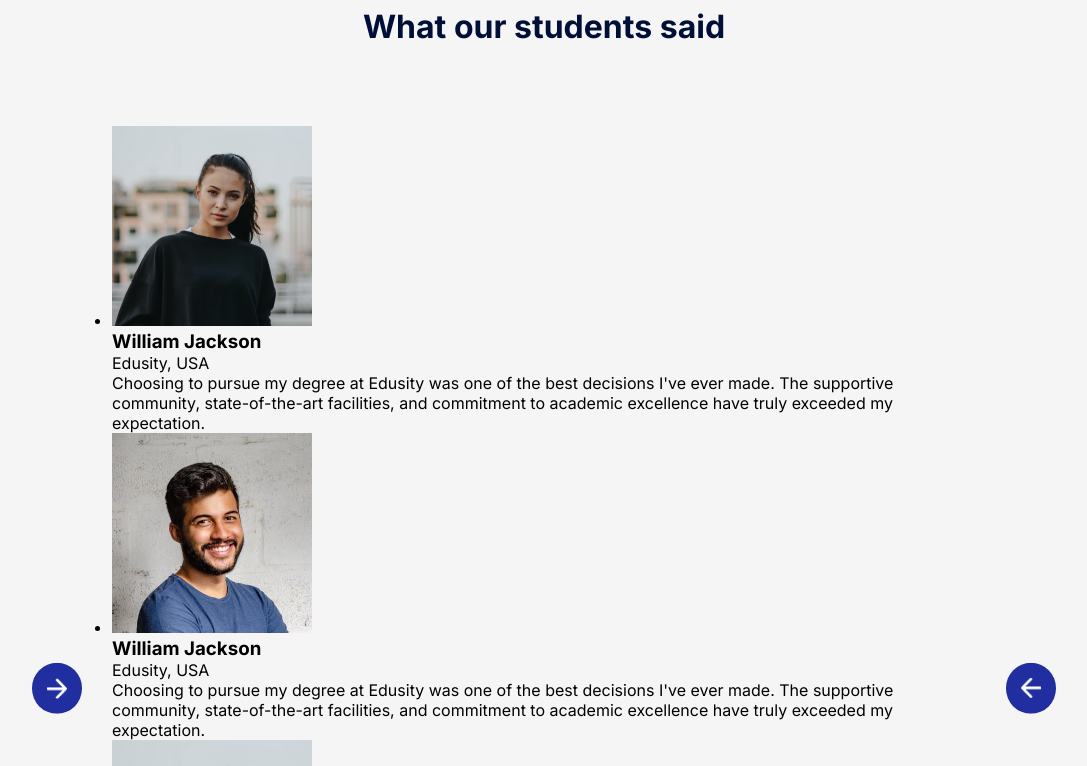
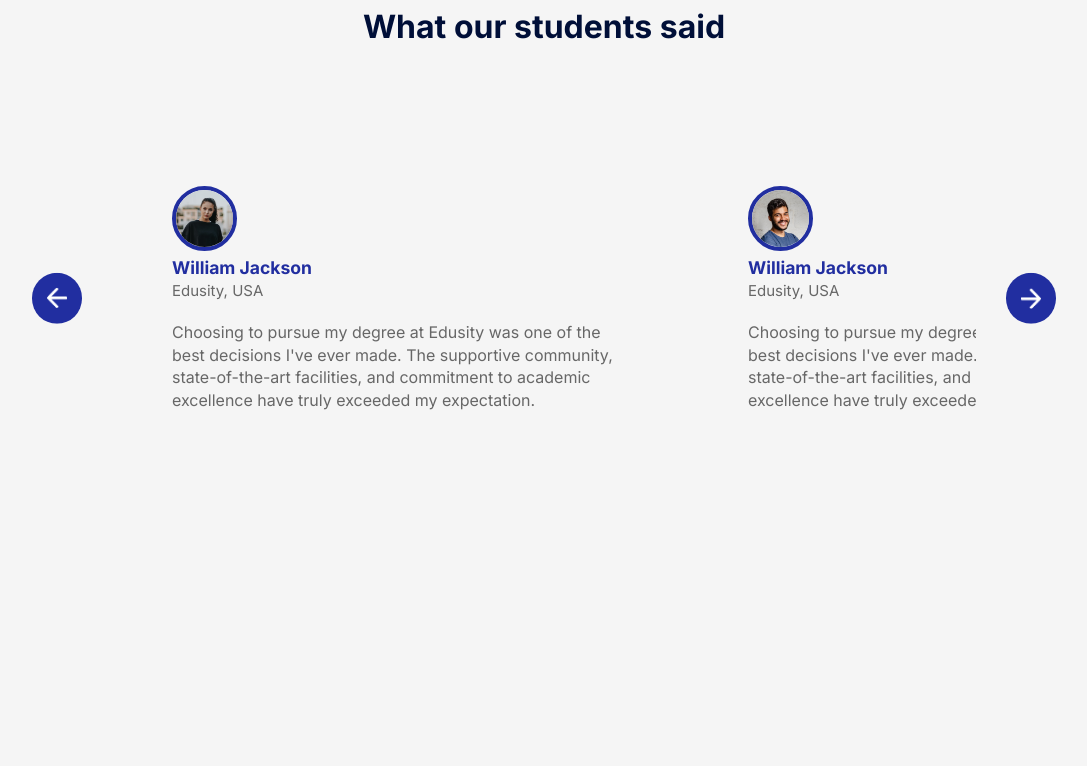
Before and after one commit to Developerfiyin/edusity-webpage, a React (Vite) app: page / in a window 1280 px wide. Shown: the part 2520-3286 px from the top of the page, without its empty margins (96-1183 px from the left). After the commit the page ends 3071 px from the top, so only its background shows below. Built offline with nearby package versions, Linux system fonts and the light colour scheme.

Commit message:
updated testimonials folder

```diff
--- a/src/Components/Testimonials/testimonials.css
+++ b/src/Components/Testimonials/testimonials.css
@@ -15,7 +15,47 @@
   cursor: pointer;
   background: #212ea0;
 }
-.next-btn {
+.back-icon {
   right: auto;
   left: 0;
 }
+
+.slider {
+  overflow: hidden;
+}
+
+.slider ul {
+  display: flex;
+  width: 200%;
+  overflow-x: hidden;
+  transition: 0.6s;
+}
+.slider ul li {
+  list-style: none;
+  width: 50%;
+  padding: 20px;
+}
+.slide {
+  box-shadow: 0 0 20px (0, 0, 0, 0.5);
+  padding: 40px;
+  border-radius: 10px;
+  line-height: 1.4;
+  color: #676767;
+}
+
+.slide img {
+  width: 65px;
+  border-radius: 50%;
+  margin-right: 10px;
+  border: 4px solid #212ea0;
+}
+
+.user-info {
+  display: fl;
+  align-items: center;
+  margin-bottom: 20px;
+  font-size: 15px;
+}
+.user-info h3 {
+  color: #212ea0;
+}
--- a/src/Components/Testimonials/testimonials.jsx
+++ b/src/Components/Testimonials/testimonials.jsx
@@ -14,7 +14,7 @@ const Testimonials = () => {
       <div className="slider">
         <ul>
           <li>
-            <div className="slider">
+            <div className="slide">
               <div className="user-info">
                 <img src={user1} alt="The user 1 image" />
                 <div>
@@ -32,7 +32,7 @@ const Testimonials = () => {
           </li>
 
           <li>
-            <div className="slider">
+            <div className="slide">
               <div className="user-info">
                 <img src={user2} alt="The user 2 image" />
                 <div>
@@ -50,7 +50,7 @@ const Testimonials = () => {
           </li>
 
           <li>
-            <div className="slider">
+            <div className="slide">
               <div className="user-info">
                 <img src={user1} alt="The user 1 image" />
                 <div>
@@ -67,10 +67,6 @@ const Testimonials = () => {
             </div>
           </li>
         </ul>
-
-        <img src={user2} alt="The user 2 image " />
-        <img src={user3} alt="The user 3 image" />
-        <img src={user4} alt="The user 4 image" />
       </div>
     </div>
   );
```
